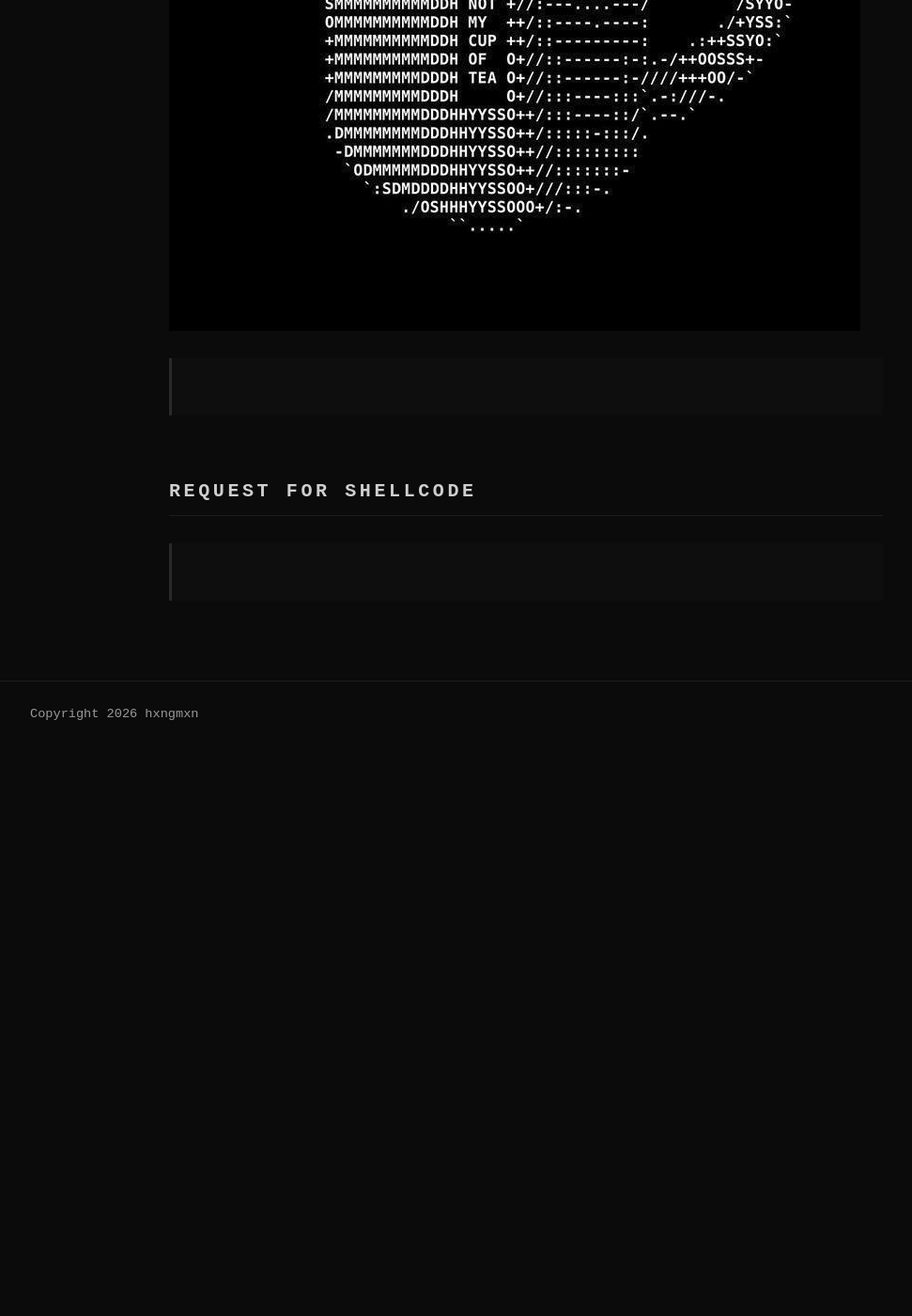
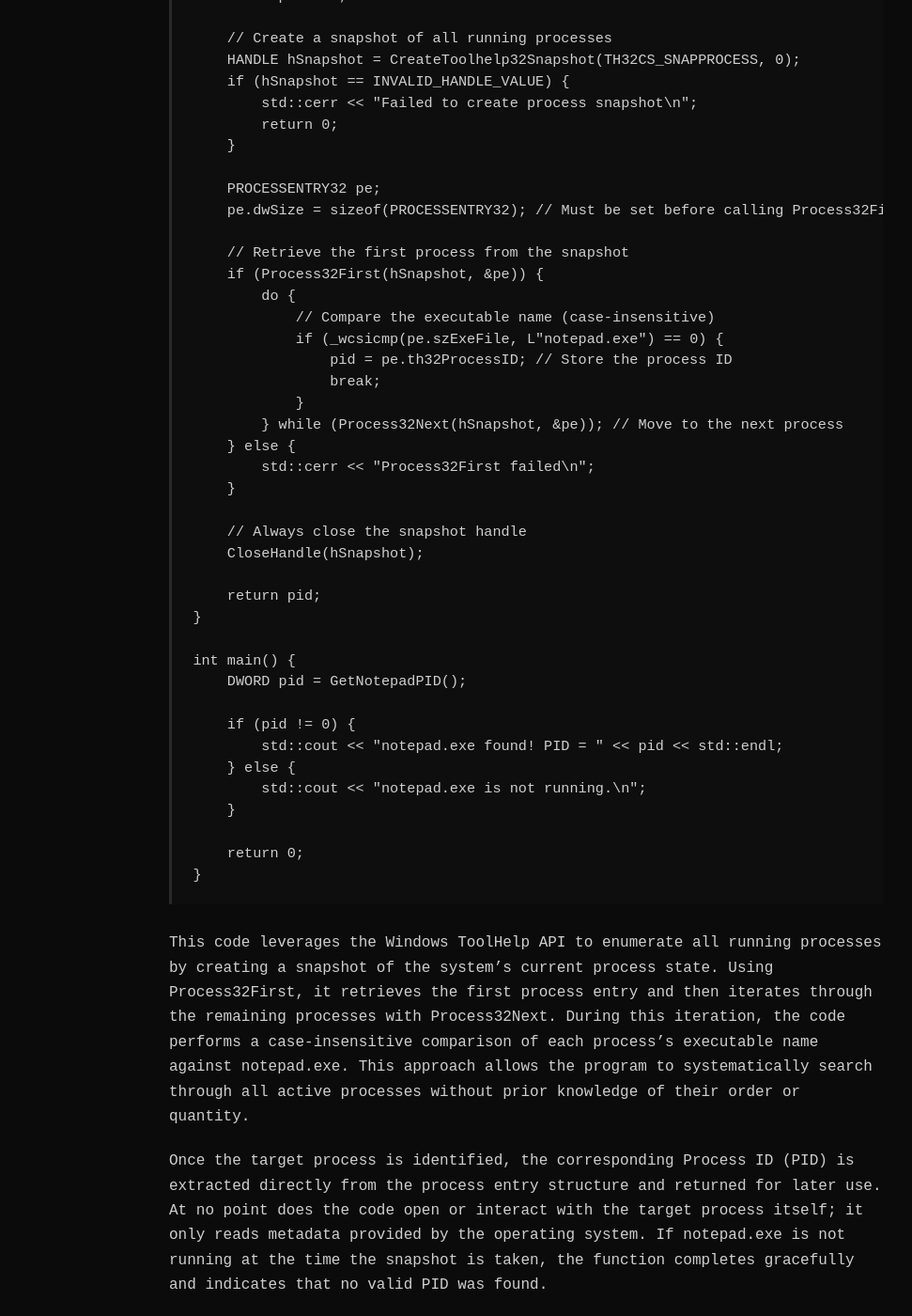
Before and after one commit to hxngmxn-nxdx/hxngmxn, a Jekyll site: the page built from _posts/2026-01-10-shellcode-runner.md, in a window 1280 px wide and 1400 px high, scrolled down 2635 px. Shown: the whole window at 94% size, without its empty margins (80-1051 px from the left). Built offline with Jekyll 4.4.1, drawn with Linux system fonts in a browser that asks for light colours; before the commit the page ends 3447 px from its top, so only the background shows below that; some of the changed text lies outside the part shown.

Commit message:
Att shellcode runner post

````diff
--- a/_posts/2026-01-10-shellcode-runner.md
+++ b/_posts/2026-01-10-shellcode-runner.md
@@ -55,11 +55,59 @@ The malware relies on process injection to write the shellcode into memory regio
 
 First, we need to define a target process — for example, notepad.exe — and then use Windows APIs to find its PID. With the PID in hand, we can allocate memory inside that process.
 
-![COMINGSOON]({{ "/assets/img/comingsoon.png" | relative_url }})
+### Searching for the PID !!!
 
+You have defined notepad.exe as your target process, and the next step is to retrieve its Process ID (PID). To achieve this, the code uses CreateToolhelp32Snapshot, a Windows API function that captures a snapshot of all currently running processes on the system. Once the snapshot is created, it is traversed using Process32First and Process32Next, while _wcsicmp is used to perform a case-insensitive comparison of process names in order to identify the target executable.
+
+`C++`
 ```cpp
+DWORD GetNotepadPID() {
+    DWORD pid = 0;
 
+    // Create a snapshot of all running processes
+    HANDLE hSnapshot = CreateToolhelp32Snapshot(TH32CS_SNAPPROCESS, 0);
+    if (hSnapshot == INVALID_HANDLE_VALUE) {
+        std::cerr << "Failed to create process snapshot\n";
+        return 0;
+    }
+
+    PROCESSENTRY32 pe;
+    pe.dwSize = sizeof(PROCESSENTRY32); // Must be set before calling Process32First
+
+    // Retrieve the first process from the snapshot
+    if (Process32First(hSnapshot, &pe)) {
+        do {
+            // Compare the executable name (case-insensitive)
+            if (_wcsicmp(pe.szExeFile, L"notepad.exe") == 0) {
+                pid = pe.th32ProcessID; // Store the process ID
+                break;
+            }
+        } while (Process32Next(hSnapshot, &pe)); // Move to the next process
+    } else {
+        std::cerr << "Process32First failed\n";
+    }
+
+    // Always close the snapshot handle
+    CloseHandle(hSnapshot);
+
+    return pid;
+}
+
+int main() {
+    DWORD pid = GetNotepadPID();
+
+    if (pid != 0) {
+        std::cout << "notepad.exe found! PID = " << pid << std::endl;
+    } else {
+        std::cout << "notepad.exe is not running.\n";
+    }
+
+    return 0;
+}
 ```
+This code leverages the Windows ToolHelp API to enumerate all running processes by creating a snapshot of the system’s current process state. Using Process32First, it retrieves the first process entry and then iterates through the remaining processes with Process32Next. During this iteration, the code performs a case-insensitive comparison of each process’s executable name against notepad.exe. This approach allows the program to systematically search through all active processes without prior knowledge of their order or quantity.
+
+Once the target process is identified, the corresponding Process ID (PID) is extracted directly from the process entry structure and returned for later use. At no point does the code open or interact with the target process itself; it only reads metadata provided by the operating system. If notepad.exe is not running at the time the snapshot is taken, the function completes gracefully and indicates that no valid PID was found.
 
 ## Request for Shellcode
 
````
Also changed, not shown: 4 other files.
